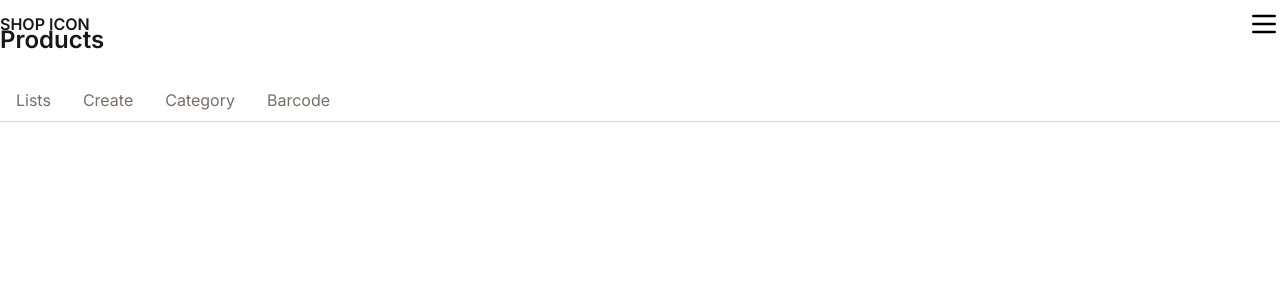
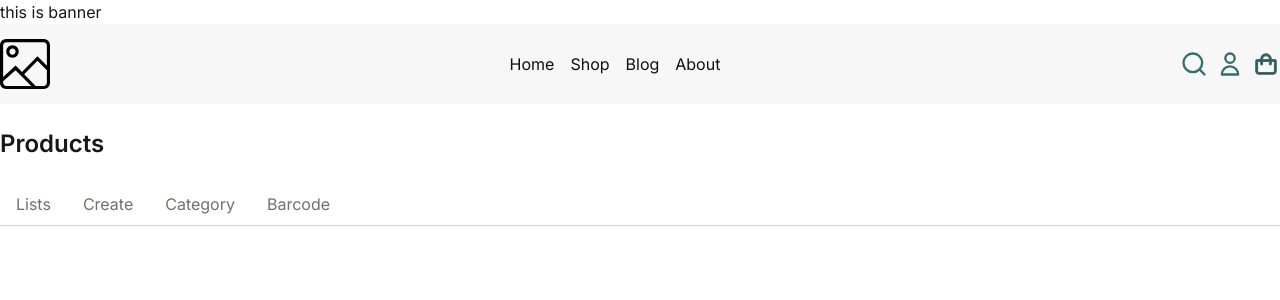
Before and after one commit to mizanurhasan0/inventory_management, a Next.js app: page /products in a window 1280 px wide. Shown: the top 300 px of the page. Built offline with nearby package versions, Linux system fonts and the light colour scheme.

Commit message:
navbar desing and sticky css add as per as required

```diff
--- a/src/app/layout.js
+++ b/src/app/layout.js
@@ -1,7 +1,7 @@
 import { Inter } from "next/font/google";
 
 import "./globals.css";
-import Navbar from "../components/navbar/Navbar";
+import Navbar from "@/components/navbar/Navbar";
 import NavbarMbl from "@/components/navbar/NavbarMbl";
 
 const inter = Inter({ subsets: ['latin'] })
@@ -18,8 +18,11 @@ export default function RootLayout({ children }) {
         className={`antialiased ${inter.className}`}
       >
         <main className="">
-          {/* <Navbar /> */}
-          <NavbarMbl />
+          <div className="">
+            <h1>this is banner</h1>
+          </div>
+          <Navbar className="hidden md:flex" />
+          <NavbarMbl className="block md:hidden" />
           <div>
             {children}
           </div>
--- a/src/components/navbar/Navbar.jsx
+++ b/src/components/navbar/Navbar.jsx
@@ -7,15 +7,9 @@ import { SvgSearch, SvgShopping, SvgUser } from '@/assets';
 import Img from '@/components/img/Img';
 import Link from 'next/link';
 import "./navbar.css";
+import Menus from "./data";
 
-const Menus = [
-    { id: 1, name: "Home", icon: "/icons/dashboard.svg", src: "/" },
-    { id: 2, name: "Shop", icon: "/icons/supplier.svg", src: "/shop" },
-    { id: 3, name: "Blog", icon: "/icons/order.svg", src: "/blog" },
-    { id: 4, name: "About", icon: "/icons/purchase.svg", src: "/about" },
-]
-
-export default function Navbar() {
+export default function Navbar({ className = "" }) {
     gsap.registerPlugin(ScrollTrigger);
     const { push } = useRouter();
     const pathName = usePathname();
@@ -35,7 +29,7 @@ export default function Navbar() {
     }, []);
 
     return (
-        <div className='main-tool-bar'>
+        <div className={`${className} main-tool-bar w-full sticky left-0 top-0 h-20`}>
             <div className="flex items-center justify-between w-full container mx-auto">
                 <div className="cursor-pointer" onClick={() => push('/')}>
                     <Img src={"/default.svg"} />
--- a/src/components/navbar/NavbarMbl.jsx
+++ b/src/components/navbar/NavbarMbl.jsx
@@ -6,7 +6,7 @@ import CloseIcon from "./icons/close.svg";
 import Menu from "./data";
 import Link from 'next/link';
 
-export default function NavbarMbl() {
+export default function NavbarMbl({ className = '' }) {
     const navRef = useRef(null);
     const closeRef = useRef(null);
     const tl = useRef(null);
@@ -33,12 +33,12 @@ export default function NavbarMbl() {
     };
 
     return (
-        <div>
-            <div className="absolute top-0 left-0 right-0 flex items-center justify-between container mx-auto py-2" >
-                <div>
+        <div className={`${className}`}>
+            <div className=" main-tool-bar fixed top-0 left-0 right-0 h-20 flex" >
+                <div className="flex items-center justify-between container mx-auto">
                     <h1 className="font-semibold uppercase">Shop Icon</h1>
+                    <MenuIcon className="w-8 h-8 cursor-pointer" onClick={handleOpen} />
                 </div>
-                <MenuIcon className="w-8 h-8 cursor-pointer" onClick={handleOpen} />
             </div>
 
             <nav ref={navRef} className="navCustomCss absolute w-full bg-black right-[100vw] h-4">
--- a/src/components/navbar/navbar.css
+++ b/src/components/navbar/navbar.css
@@ -1,18 +1,10 @@
 .main-tool-bar {
-    height: 80px;
 	background: #f7f7f7;
-    color:#0e100f;
-    text-align: center;
-    display: flex;
-    align-items: center;
-    justify-content: center;
-    position: fixed;
-    width: 100%;
-    left: 0;
-    top: 0;
+	color: #0e100f;
 	transition: ease 0.4s;
 
 }
+
 .main-tool-bar--scrolled {
 	height: 40px;
 }
@@ -36,7 +28,7 @@
 }
 
 
-.navCustomCss ul li a{
+.navCustomCss ul li a {
 	color: #fafafa;
 	font-size: 2em;
 	text-decoration: none;
@@ -46,7 +38,7 @@
 	pointer-events: none;
 }
 
-.navCustomCss ul li a:after{
+.navCustomCss ul li a:after {
 	content: '';
 	width: 100%;
 	position: absolute;
@@ -61,6 +53,6 @@
 }
 
 
-.navCustomCss ul li a:hover:after{
+.navCustomCss ul li a:hover:after {
 	transform: scaleX(1);
 }
```
Lines whose indentation alone changed are shown as unchanged.
